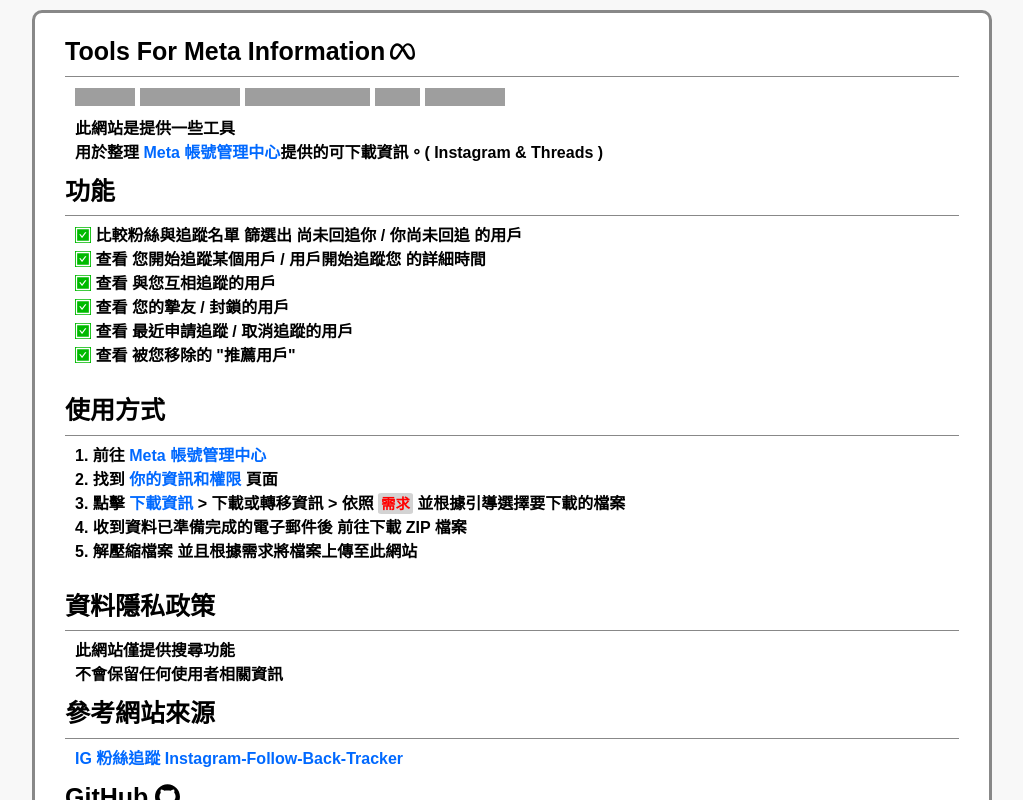
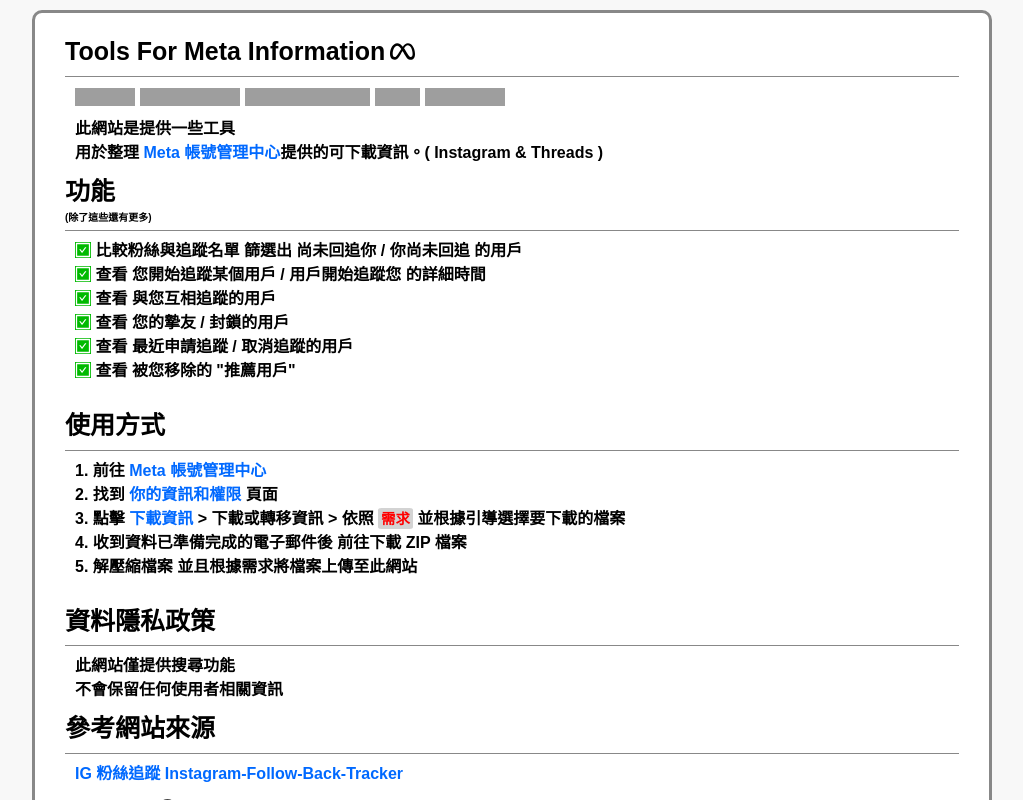
Before and after one commit to fanyuuu2006/Meta-Infomation-Tools, a Next.js app in the folder frontend/: page / in a window 1280 px wide. Shown: the top 800 px of the page, without its empty margins (128-1151 px from the left). Built offline with nearby package versions, Linux system fonts and the light colour scheme; grey boxes are pictures that could not be loaded.

Commit message:
feat: 查看案讚的串文

```diff
--- a/frontend/src/components/Index/IntroSection.tsx
+++ b/frontend/src/components/Index/IntroSection.tsx
@@ -107,8 +107,9 @@
           </OutsideLink>
           提供的可下載資訊。{"( Instagram & Threads )"}
         </div>
-        <div className="Title BottomLine">功能</div>
-
+        <div className="Title BottomLine">
+          功能 <div className="Hint">{"(除了這些還有更多)"}</div>
+        </div>
         <ul className="IntroSection-List Content">
           {Features.map((feature, index) => {
             return (
```
